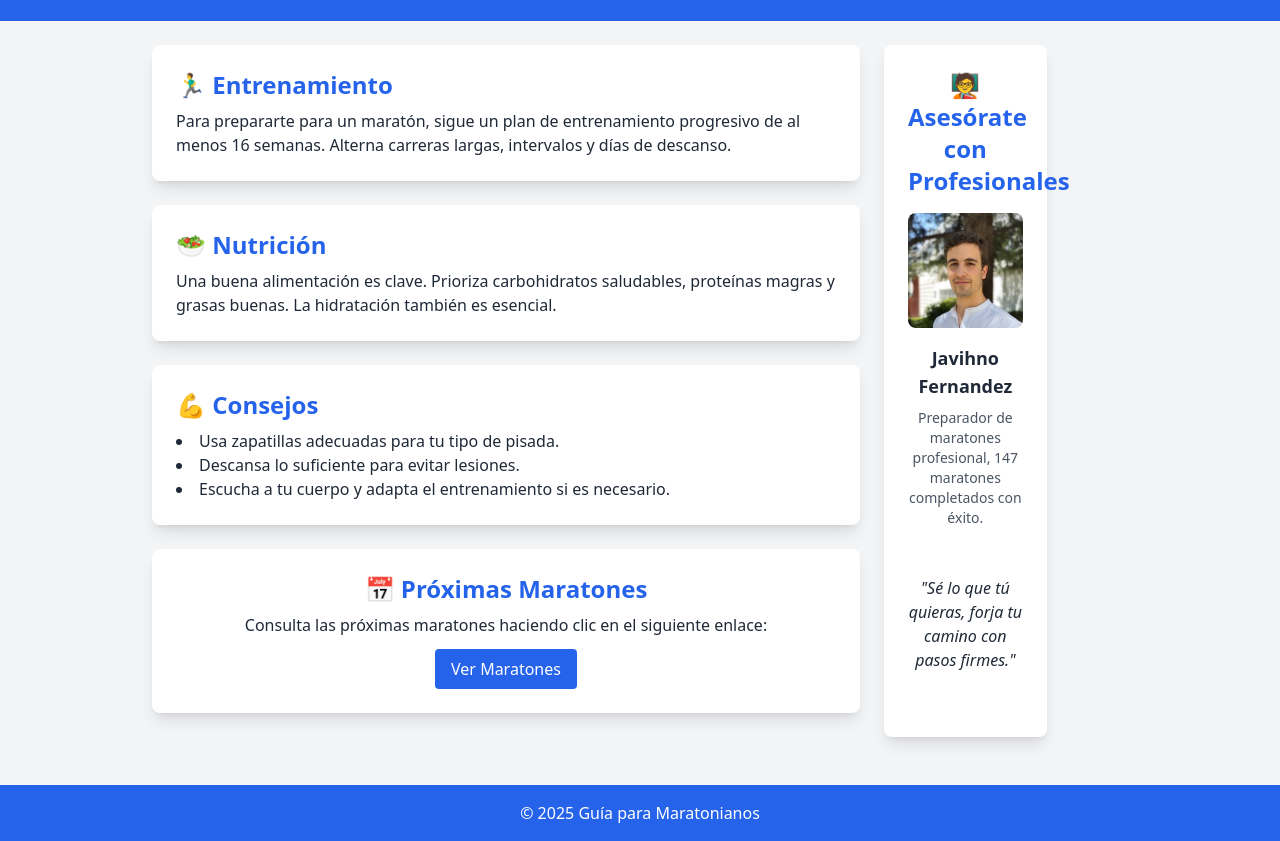
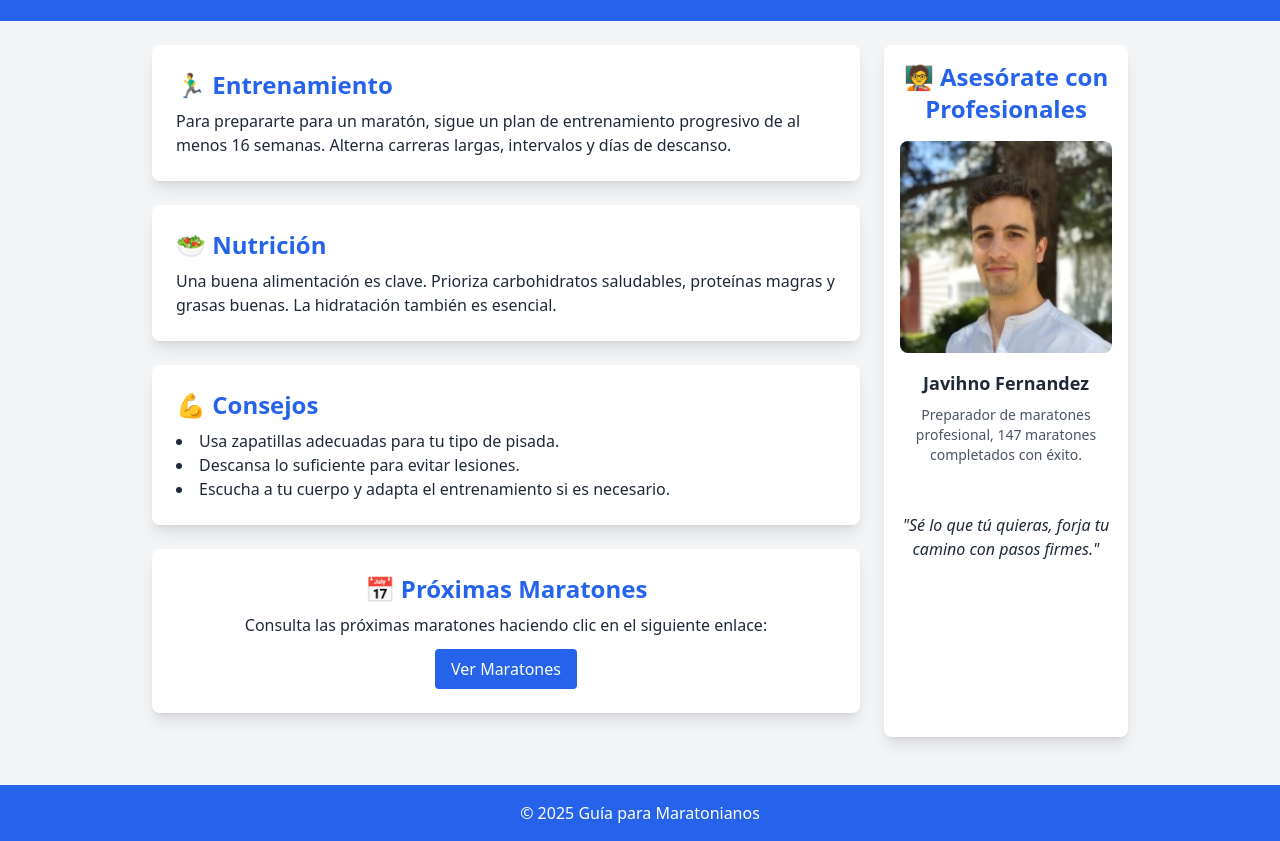
Before and after one commit to juanserranore/MaratonWeb, a plain HTML site: page index.html in a window 1280 px wide. Shown: the part 95-936 px from the top of the page. Drawn offline with nearby package versions, Linux system fonts and the light colour scheme.

Commit message:
Update index.html

```diff
--- a/index.html
+++ b/index.html
@@ -42,7 +42,7 @@
             </section>
         </div>
 
-        <aside class="w-1/6 bg-white shadow-lg rounded-lg p-6 text-center">
+        <aside class="w-1/4 bg-white shadow-lg rounded-lg p-4 text-center">
             <h2 class="text-2xl font-semibold text-blue-600">🧑‍🏫 Asesórate con Profesionales</h2>
             <img src="img/javi.jpg" alt="Asesor profesional" class="mt-4 rounded-lg w-full">
             <p class="mt-4 font-semibold text-lg">Javihno Fernandez</p>
```
